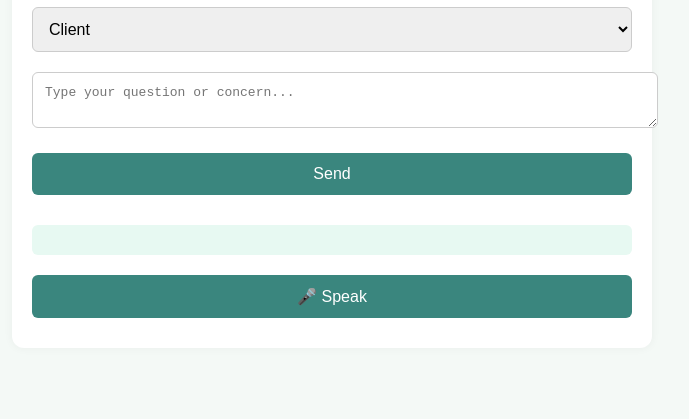
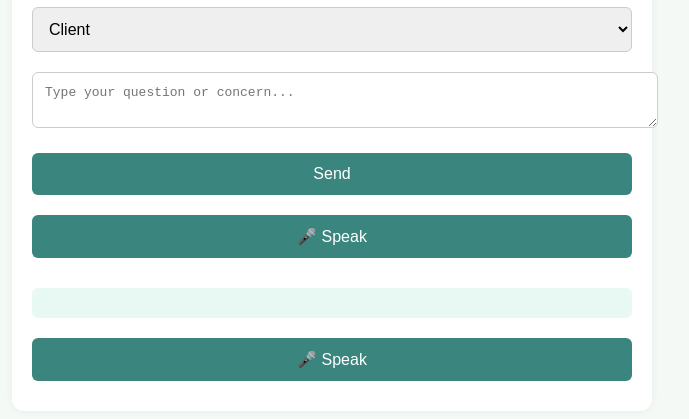
Before and after one commit to BYetiFeet/ami-frontend, a plain HTML site: page index.html in a window 1280 px wide. Shown: the part 151-570 px from the top of the page, without its empty margins (308-997 px from the left). Drawn offline with Linux system fonts and the light colour scheme.

Commit message:
Update index.html

```diff
--- a/index.html
+++ b/index.html
@@ -19,6 +19,12 @@
 
     <textarea id="message" placeholder="Type your question or concern..."></textarea>
     <button onclick="sendMessage()">Send</button>
+
+    <div>
+  <button onclick="startVoiceInput()">🎤 Speak</button>
+  <span id="voice-status" style="margin-left: 10px; color: gray;"></span>
+</div>
+
 
     <div id="response"></div>
 
```
